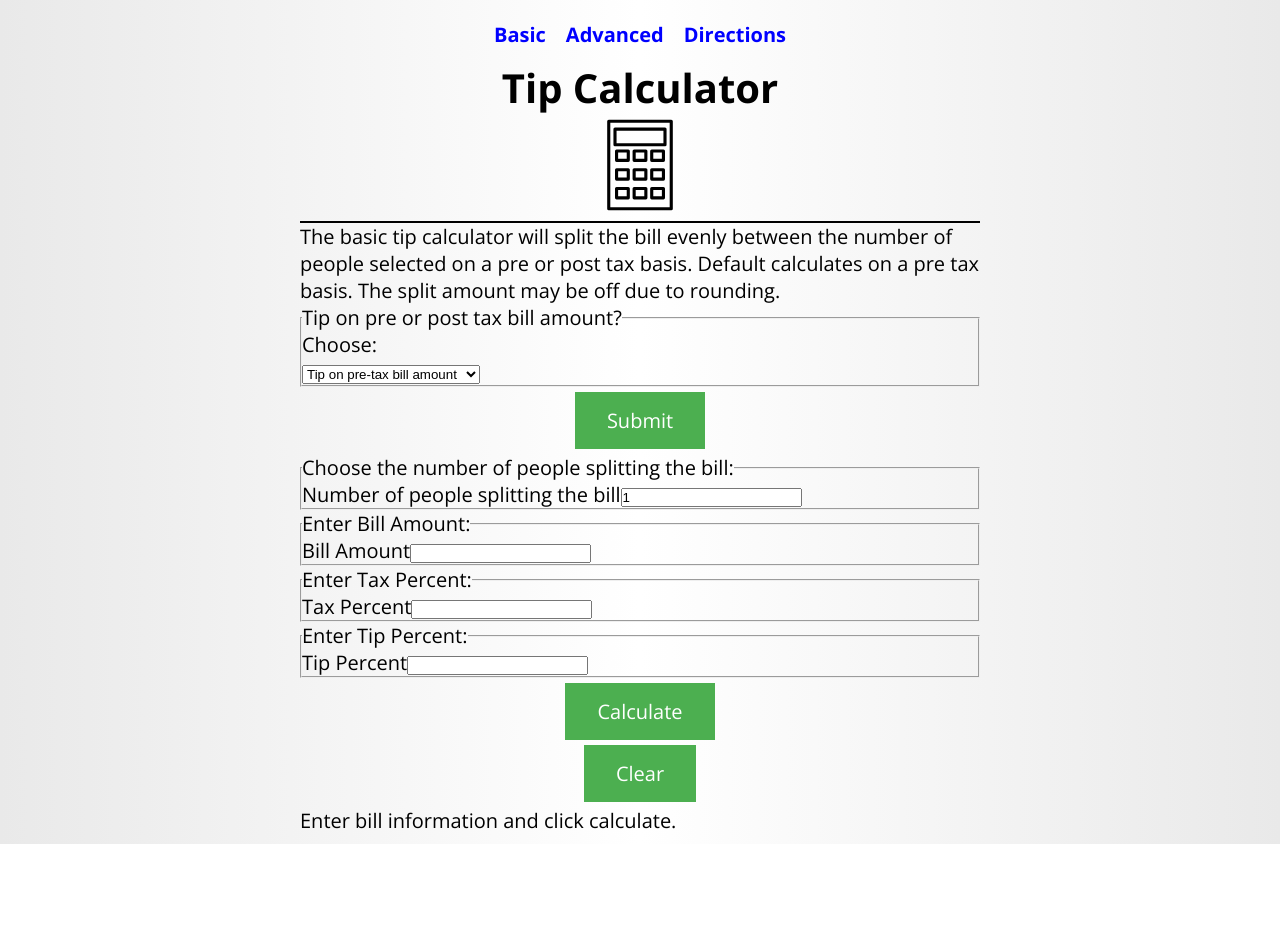
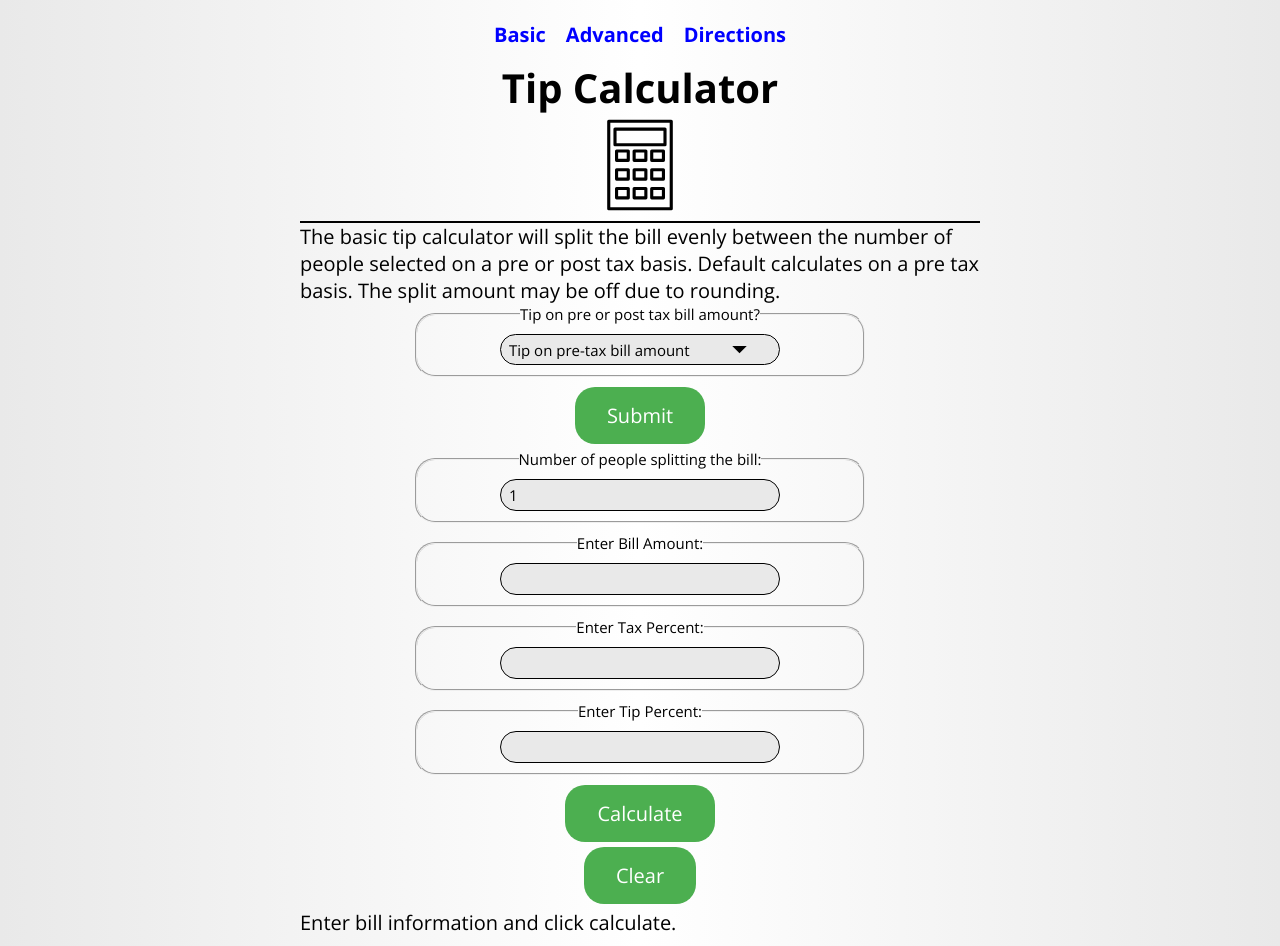
Before and after one commit to ARogala/Tip-Calculator, a React (Create React App) app: page / in a window 1280 px wide. Before the commit the page ends 844 px from the top, so only its background shows below. Built offline with nearby package versions, Linux system fonts and the light colour scheme.

Commit message:
style form

```diff
--- a/src/components/Basic.js
+++ b/src/components/Basic.js
@@ -81,10 +81,11 @@ class Basic extends React.Component {
 			<div>
 				<form className="TipCalcForm" onSubmit={e => this.handleSubmit(e)}>
 					<fieldset className="TipCalcForm__fieldset">
-						<legend className="TipCalcForm__legend">Choose the number of people splitting the bill:</legend>
+						<legend className="TipCalcForm__legend">Number of people splitting the bill:</legend>
 						<label className="TipCalcForm__label" htmlFor="numPeopleInput">
 							Number of people splitting the bill
 						</label>
+						<div className="TipCalcForm__input-div">
 							<input
 								className="TipCalcForm__input"
 								type="number"
@@ -93,12 +94,14 @@ class Basic extends React.Component {
 								value={this.state.numPeople}
 								onChange={e => this.handleNumPeopleChange(e)}
 							/>
+						</div>
 					</fieldset>
 					<fieldset className="TipCalcForm__fieldset">
 						<legend className="TipCalcForm__legend">Enter Bill Amount:</legend>
 						<label className="TipCalcForm__label" htmlFor="billAmoutInput">
 							Bill Amount
 						</label>
+						<div className="TipCalcForm__input-div">
 							<input
 								className="TipCalcForm__input"
 								type="number"
@@ -108,6 +111,7 @@ class Basic extends React.Component {
 								value={this.state.billAmout}
 								onChange={e => this.handleBillAmountChange(e)}
 							/>
+						</div>
 					</fieldset>
 					{prePostTaxChoice === 'Tip on pre-tax bill amount' ? (
 						<fieldset className="TipCalcForm__fieldset">
@@ -115,6 +119,7 @@ class Basic extends React.Component {
 							<label className="TipCalcForm__label" htmlFor="taxPercentInput">
 								Tax Percent
 							</label>
+							<div className="TipCalcForm__input-div">
 								<input
 									className="TipCalcForm__input"
 									type="number"
@@ -124,6 +129,7 @@ class Basic extends React.Component {
 									value={this.state.taxPercent}
 									onChange={e => this.handleTaxPercentChange(e)}
 								/>
+							</div>
 						</fieldset>
 					) : null}
 
@@ -132,6 +138,7 @@ class Basic extends React.Component {
 						<label className="TipCalcForm__label" htmlFor="tipPercentInput">
 							Tip Percent
 						</label>
+						<div className="TipCalcForm__input-div">
 							<input
 								className="TipCalcForm__input"
 								type="number"
@@ -141,6 +148,7 @@ class Basic extends React.Component {
 								value={this.state.tipPercent}
 								onChange={e => this.handleTipPercentChange(e)}
 							/>
+						</div>
 					</fieldset>
 
 					<div className="appBtnContainer">
--- a/src/components/BasicResults.js
+++ b/src/components/BasicResults.js
@@ -48,7 +48,6 @@ class BasicResults extends React.Component {
 		const basicResultsPreTax = this.props.basicResultsPreTax;
 		const basicResultsPostTax = this.props.basicResultsPostTax;
 
-
 		if (displayResults && prePostTaxChoice === 'Tip on pre-tax bill amount') {
 			return this.renderPreTaxResulst(basicResultsPreTax);
 		} else if (displayResults && prePostTaxChoice === 'Tip on post-tax bill amount') {
--- a/src/styles/_app.scss
+++ b/src/styles/_app.scss
@@ -9,6 +9,7 @@
 .appBtn {
 	background-color: #4CAF50; /* Green */
 	border: none;
+	border-radius:  $border-radius-xl;
 	color: white;
 	padding: 15px 32px;
 	font-size: $huge-font-size;
@@ -21,6 +22,7 @@
 
 .appBtn:hover {
 	cursor: pointer;
+	transform: scale(1.05);
 }
 
 .App {
--- /dev/null
+++ b/src/styles/_form.scss
@@ -0,0 +1,86 @@
+@charset "UTF-8";
+
+.TipCalcForm {
+
+	&__fieldset {
+		padding: 5px;
+		max-width: 450px;
+		margin: auto auto 10px auto;
+		border-radius: $border-radius-xl;
+	}
+
+	&__legend {
+		font-size: $small-font-size;
+		text-align: center;
+	}
+
+	&__label {
+		display: none;
+	}
+
+	&__select-div {
+		margin: 5px auto 5px auto;
+		border: 1px solid black;
+		width: 280px;
+		border-radius: $border-radius-xl;
+		overflow: hidden;
+		background: $background-color1 url("../images/arrow-dropdown.svg") no-repeat 90% 50%;
+	}
+
+	&__select {
+		font-size: $small-font-size;
+  		font-family: $font-family;
+
+		padding: 5px 8px;
+		width: 100%;
+		border: none;
+		box-shadow: none;
+		background: transparent;
+		background-image: none;
+		-webkit-appearance: none;
+	}
+
+	&__select:focus {
+		outline: none;
+		background: $grey url("../images/arrow-dropdown.svg") no-repeat 90% 50%;
+	}
+
+	&__select:hover {
+		outline: none;
+		background: $grey url("../images/arrow-dropdown.svg") no-repeat 90% 50%;
+		cursor: pointer;
+	}
+
+	&__input-div {
+		margin: 5px auto 5px auto;
+		border: 1px solid black;
+		width: 280px;
+		border-radius: $border-radius-xl;
+		overflow: hidden;
+		background: $background-color1;
+	}
+
+	&__input {
+		font-size: $small-font-size;
+  		font-family: $font-family;
+
+		padding: 5px 8px;
+		width: 100%;
+		border: none;
+		box-shadow: none;
+		background: transparent;
+		background-image: none;
+		-webkit-appearance: none;
+	}
+
+	&__input:focus {
+		outline: none;
+		background: $grey;
+	}
+
+	&__input:hover {
+		outline: none;
+		background: $grey;
+		cursor: pointer;
+	}
+}
--- a/src/styles/_variables.scss
+++ b/src/styles/_variables.scss
@@ -7,7 +7,7 @@ $hero-color1: rgba(254, 255, 232, 1);
 $hero-color2: rgba(214, 219, 191,1);
 
 /*Font weight of 400 or 700 google font Open Sans*/
-$default-font-size: 1.5rem;
+$small-font-size: 1.5rem;
 $big-font-size: 1.75rem;
 $huge-font-size: 2rem;
 $font-family: 'Open Sans', sans-serif;
--- a/src/styles/main.scss
+++ b/src/styles/main.scss
@@ -3,3 +3,4 @@
 @import 'variables';
 @import 'base';
 @import 'app';
+@import 'form';
```
Also changed, not shown: src/images/arrow-dropdown.svg (added). Lines whose indentation alone changed are shown as unchanged.
